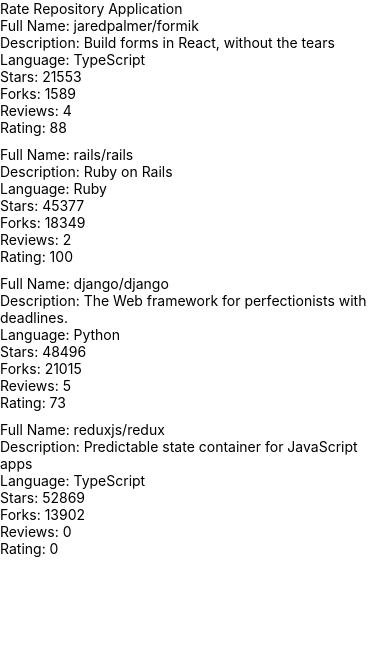
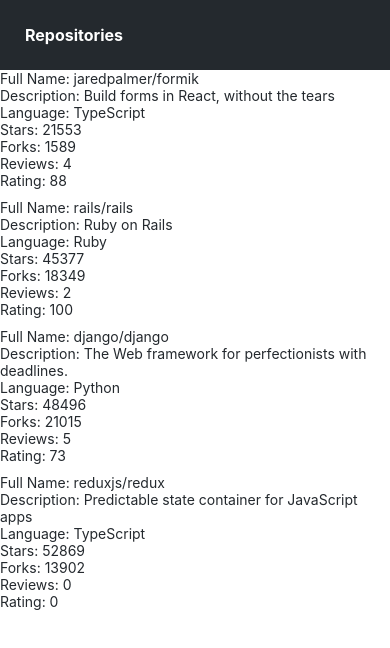
Before and after one commit to whejy/rate-repository-app, a React Native app: screen / in a window 390 px wide. Shown: the top 648 px of the page. Built offline with nearby package versions, Linux system fonts and the light colour scheme.

Commit message:
10.4 add appbar

```diff
--- /dev/null
+++ b/src/components/AppBar.jsx
@@ -0,0 +1,23 @@
+import { View, StyleSheet, Pressable } from 'react-native';
+import Constants from 'expo-constants';
+import theme from '../theme';
+import AppBarTab from './AppBarTab';
+
+const styles = StyleSheet.create({
+  container: {
+    paddingTop: Constants.statusBarHeight,
+    backgroundColor: theme.colors.appBar,
+  },
+});
+
+const AppBar = () => {
+  return (
+    <View style={styles.container}>
+      <Pressable onPress={() => console.log('PRESSED')}>
+        <AppBarTab text="Repositories" />
+      </Pressable>
+    </View>
+  );
+};
+
+export default AppBar;
--- /dev/null
+++ b/src/components/AppBarTab.jsx
@@ -0,0 +1,24 @@
+import { View, StyleSheet } from 'react-native';
+import Constants from 'expo-constants';
+import { Subheading } from './Text';
+
+const styles = StyleSheet.create({
+  container: {
+    paddingTop: Constants.statusBarHeight,
+  },
+  barText: {
+    color: 'white',
+    margin: 25,
+    fontWeight: 'bold',
+  },
+});
+
+const AppBarTab = ({ text }) => {
+  return (
+    <View style={styles.container}>
+      <Subheading style={styles.barText}>{text}</Subheading>
+    </View>
+  );
+};
+
+export default AppBarTab;
--- a/src/components/Main.jsx
+++ b/src/components/Main.jsx
@@ -1,10 +1,9 @@
-import Constants from 'expo-constants';
+import { StyleSheet, View } from 'react-native';
 import RepositoryList from './RepositoryList';
-import { Text, StyleSheet, View } from 'react-native';
+import AppBar from './AppBar';
 
 const styles = StyleSheet.create({
   container: {
-    marginTop: Constants.statusBarHeight,
     flexGrow: 1,
     flexShrink: 1,
   },
@@ -13,7 +12,7 @@
 const Main = () => {
   return (
     <View style={styles.container}>
-      <Text>Rate Repository Application</Text>
+      <AppBar />
       <RepositoryList />
     </View>
   );
--- a/src/components/RepositoryItem.jsx
+++ b/src/components/RepositoryItem.jsx
@@ -1,4 +1,5 @@
-import { View, Text } from 'react-native';
+import { View } from 'react-native';
+import Text from './Text';
 const RepositoryItem = ({ item }) => {
   return (
     <View>
--- /dev/null
+++ b/src/components/Text.jsx
@@ -0,0 +1,43 @@
+import { Text as NativeText, StyleSheet } from 'react-native';
+
+import theme from '../theme';
+
+const styles = StyleSheet.create({
+  text: {
+    color: theme.colors.textPrimary,
+    fontSize: theme.fontSizes.body,
+    fontFamily: theme.fonts.main,
+    fontWeight: theme.fontWeights.normal,
+  },
+  colorTextSecondary: {
+    color: theme.colors.textSecondary,
+  },
+  colorPrimary: {
+    color: theme.colors.primary,
+  },
+  fontSizeSubheading: {
+    fontSize: theme.fontSizes.subheading,
+  },
+  fontWeightBold: {
+    fontWeight: theme.fontWeights.bold,
+  },
+});
+
+const Text = ({ color, fontSize, fontWeight, style, ...props }) => {
+  const textStyle = [
+    styles.text,
+    color === 'textSecondary' && styles.colorTextSecondary,
+    color === 'primary' && styles.colorPrimary,
+    fontSize === 'subheading' && styles.fontSizeSubheading,
+    fontWeight === 'bold' && styles.fontWeightBold,
+    style,
+  ];
+
+  return <NativeText style={textStyle} {...props} />;
+};
+
+export const Subheading = ({ ...props }) => {
+  return <Text fontSize="subheading" {...props} />;
+};
+
+export default Text;
--- /dev/null
+++ b/src/theme.js
@@ -0,0 +1,21 @@
+const theme = {
+  colors: {
+    textPrimary: '#24292e',
+    textSecondary: '#586069',
+    primary: '#0366d6',
+    appBar: '#24292e',
+  },
+  fontSizes: {
+    body: 14,
+    subheading: 16,
+  },
+  fonts: {
+    main: 'System',
+  },
+  fontWeights: {
+    normal: '400',
+    bold: '700',
+  },
+};
+
+export default theme;
```
